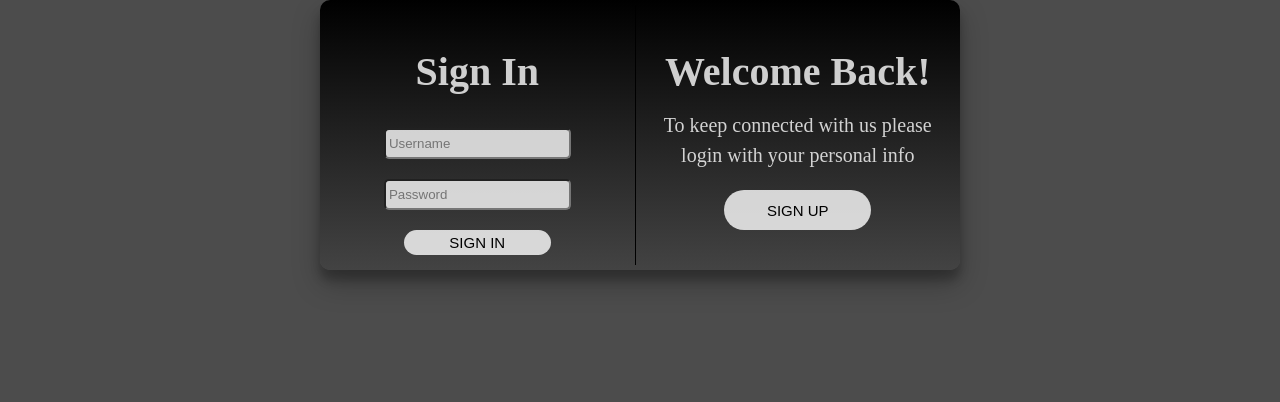
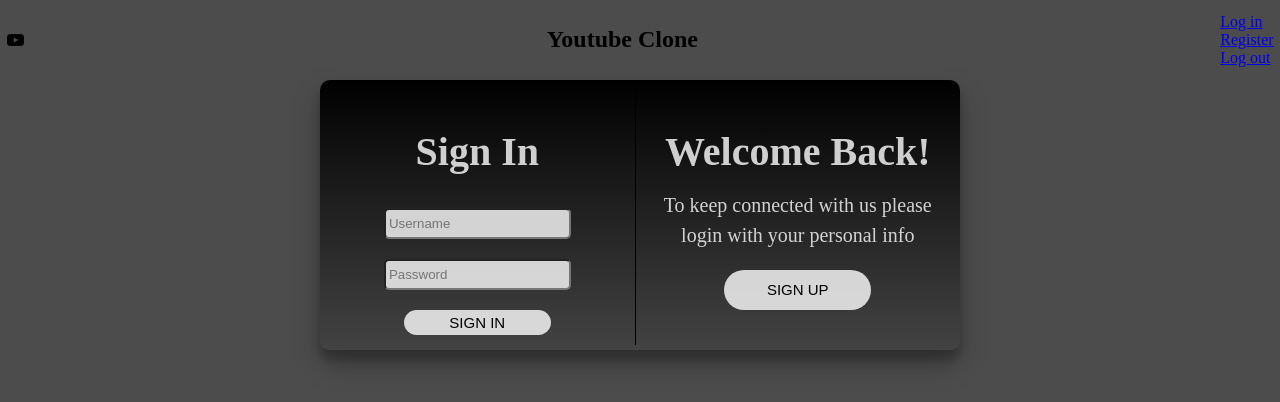
Before and after one commit to NathanNNguyen/youtube, a React (Create React App) app: page / in a window 1280 px wide. Shown: the top 402 px of the page. Built offline with nearby package versions, Linux system fonts and the light colour scheme.

Commit message:
working on navigation

```diff
--- a/public/index.html
+++ b/public/index.html
@@ -8,6 +8,9 @@
   <meta name="theme-color" content="#000000" />
   <meta name="description" content="Web site created using create-react-app" />
   <link rel="apple-touch-icon" href="%PUBLIC_URL%/logo192.png" />
+
+  <link rel="stylesheet" href="https://use.fontawesome.com/releases/v5.13.0/css/all.css">
+  <link rel="stylesheet" href="https://use.fontawesome.com/releases/v5.13.0/css/v4-shims.css">
   <!--
       manifest.json provides metadata used when your web app is installed on a
       user's mobile device or desktop. See https://developers.google.com/web/fundamentals/web-app-manifest/
--- a/src/App.js
+++ b/src/App.js
@@ -1,6 +1,7 @@
 import React from 'react';
 import { BrowserRouter as Router, Route, Switch } from "react-router-dom";
 
+import Navigation from './navigation/Navigation.js';
 import PrivateRoute from './Utils/PrivateRoute.js';
 import Login from './registrations/Login.js';
 import Register from './registrations/Register.js';
@@ -16,10 +17,12 @@ const App = () => {
         <Switch>
           <div className={styles.home}>
             <Route exact path='/'>
+              <Navigation />
               <Login />
             </Route>
 
             <Route exact path='/register'>
+              <Navigation />
               <Register />
             </Route>
 
--- /dev/null
+++ b/src/navigation/Navigation.js
@@ -0,0 +1,24 @@
+import React, { useState } from 'react'
+
+import styles from './Navigation.module.scss'
+
+function Navigation() {
+  const [menu, setMenu] = useState(false);
+
+  return (
+    <div className={styles.navigation}>
+      <i className={styles.icon} class="fab fa-youtube" />
+      <h2 className={styles.navTitle}>Youtube Clone</h2>
+      <div className={styles.menu}>
+        <i class="fas fa-bars" className={styles.menuIcon} onClick={() => setMenu(!menu)} />
+        <div className={styles.menuItems}>
+          <a href='/'>Log in</a>
+          <a href='/register'>Register</a>
+          <a href='/'>Log out</a>
+        </div>
+      </div>
+    </div>
+  )
+}
+
+export default Navigation
--- /dev/null
+++ b/src/navigation/Navigation.module.scss
@@ -0,0 +1,32 @@
+.navigation {
+  width: 100%;
+  display: flex;
+  justify-content: space-between;
+  align-items: center;
+  box-sizing: border-box;
+  padding: .5%;
+
+  .icon {
+
+  }
+
+  .navTitle {
+  }
+
+  .menu{
+    position: relative;
+    display: block;
+
+    .menuIcon {
+      // position: absolute;
+      // display: block;
+      // opacity: 1;
+    }
+
+    .menuItems {
+      display: flex;
+      flex-direction: column;
+      // opacity: 0;
+    }
+  }
+}
```
